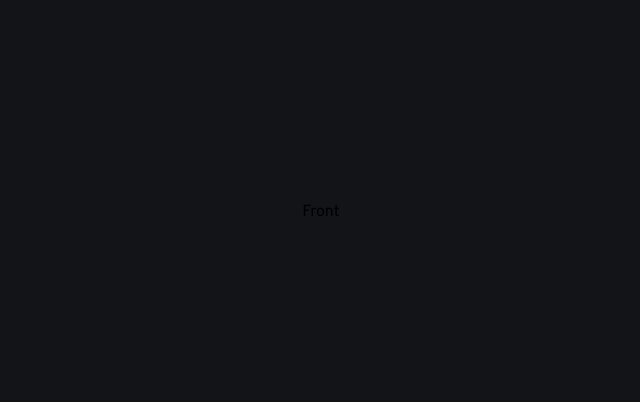
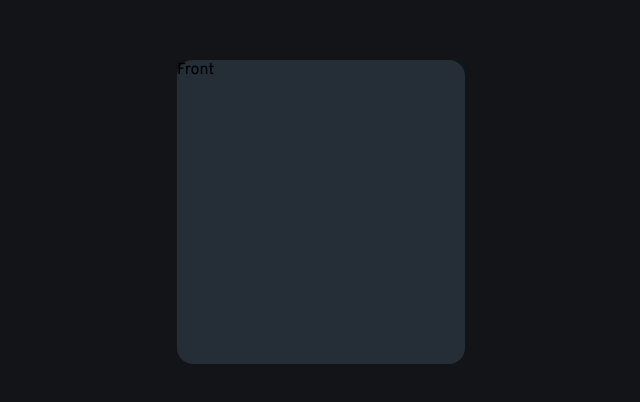
Before and after one commit to sadatyussuf/react-mini-projects, a React (Create React App) app in the folder interactive-rating/: page / in a window 1280 px wide. Shown: the part 188-590 px from the top of the page, without its empty margins (319-959 px from the left). Built offline with nearby package versions, Linux system fonts and the light colour scheme; the HTML template or start-up script is replaced by a standard one.

Commit message:
contained component in a main tag

```diff
--- a/interactive-rating/src/App.js
+++ b/interactive-rating/src/App.js
@@ -1,9 +1,9 @@
 import Front from "./components/Front";
 function App() {
   return (
-    <>
+    <main className='box-container'>
       <Front />
-    </>
+    </main>
   );
 }
 
```
